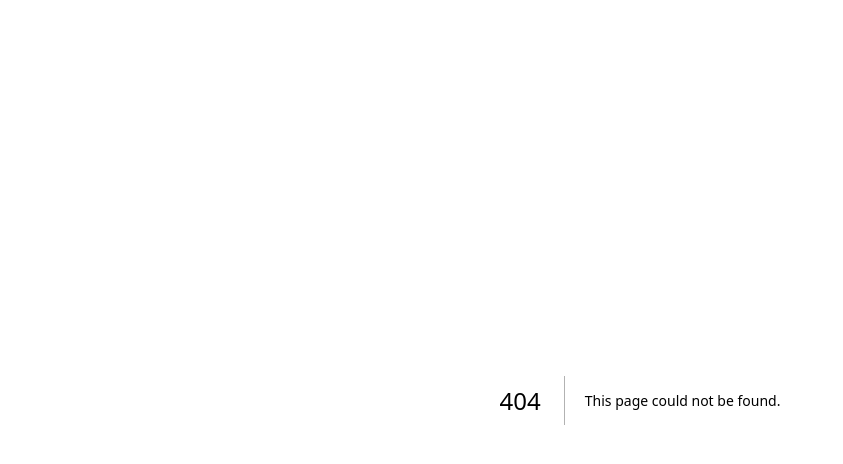
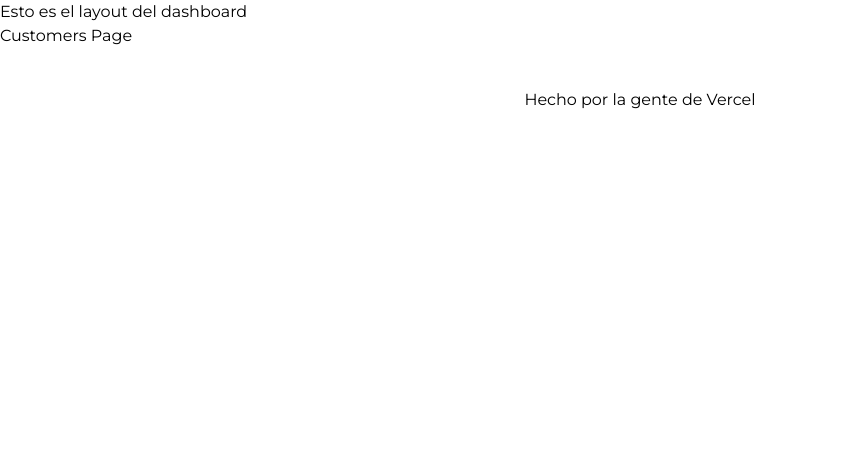
Before and after one commit to AJPadillo/nextjs-vercel-dashboard, a Next.js app: page /dashboard/customers in a window 1280 px wide. Before the commit this address had no page. Shown: the top 464 px of the page, without its empty margins (0-843 px from the left). Built offline with nearby package versions, Linux system fonts and the light colour scheme.

Commit message:
agregada fuente google y layout de dashboard

```diff
--- /dev/null
+++ b/app/dashboard/customers/page.tsx
@@ -0,0 +1,5 @@
+export default function CustomersPage() {
+    return (
+        <p>Customers Page</p>
+    )
+}
--- /dev/null
+++ b/app/dashboard/invoices/page.tsx
@@ -0,0 +1,5 @@
+export default function InvoicesPage() {
+    return (
+        <p>Invoices Page</p>
+    )
+}
--- /dev/null
+++ b/app/dashboard/layout.tsx
@@ -0,0 +1,8 @@
+export default function Layout({ children }: { children: React.ReactNode }) {
+    return (
+        <section>
+            Esto es el layout del dashboard
+            {children}
+        </section>
+    )
+}
--- /dev/null
+++ b/app/dashboard/page.tsx
@@ -0,0 +1,5 @@
+export default function Page() {
+    return (
+        <p>Dashboard Page</p>
+    )
+}
--- a/app/layout.tsx
+++ b/app/layout.tsx
@@ -1,4 +1,6 @@
+import { montserrat } from './ui/fonts';
 import './ui/global.css'
+
 
 export default function RootLayout({
   children,
@@ -7,7 +9,12 @@ export default function RootLayout({
 }) {
   return (
     <html lang="en">
-      <body>{children}</body>
+      <body className={`${montserrat.className} antialiased`}>
+        {children}
+        <footer className='py-10 flex justify-center items-center'>
+          Hecho por la gente de Vercel
+        </footer>
+      </body>
     </html>
   );
 }
--- /dev/null
+++ b/app/ui/fonts.ts
@@ -0,0 +1,3 @@
+import { Montserrat } from 'next/font/google';
+
+export const montserrat = Montserrat({ subsets: ['latin'] });
--- a/app/ui/global.css
+++ b/app/ui/global.css
@@ -16,7 +16,3 @@ input[type='number']::-webkit-outer-spin-button {
   -webkit-appearance: none;
   margin: 0;
 }
-
-body {
-  background-color: lightgrey;
-}
```
